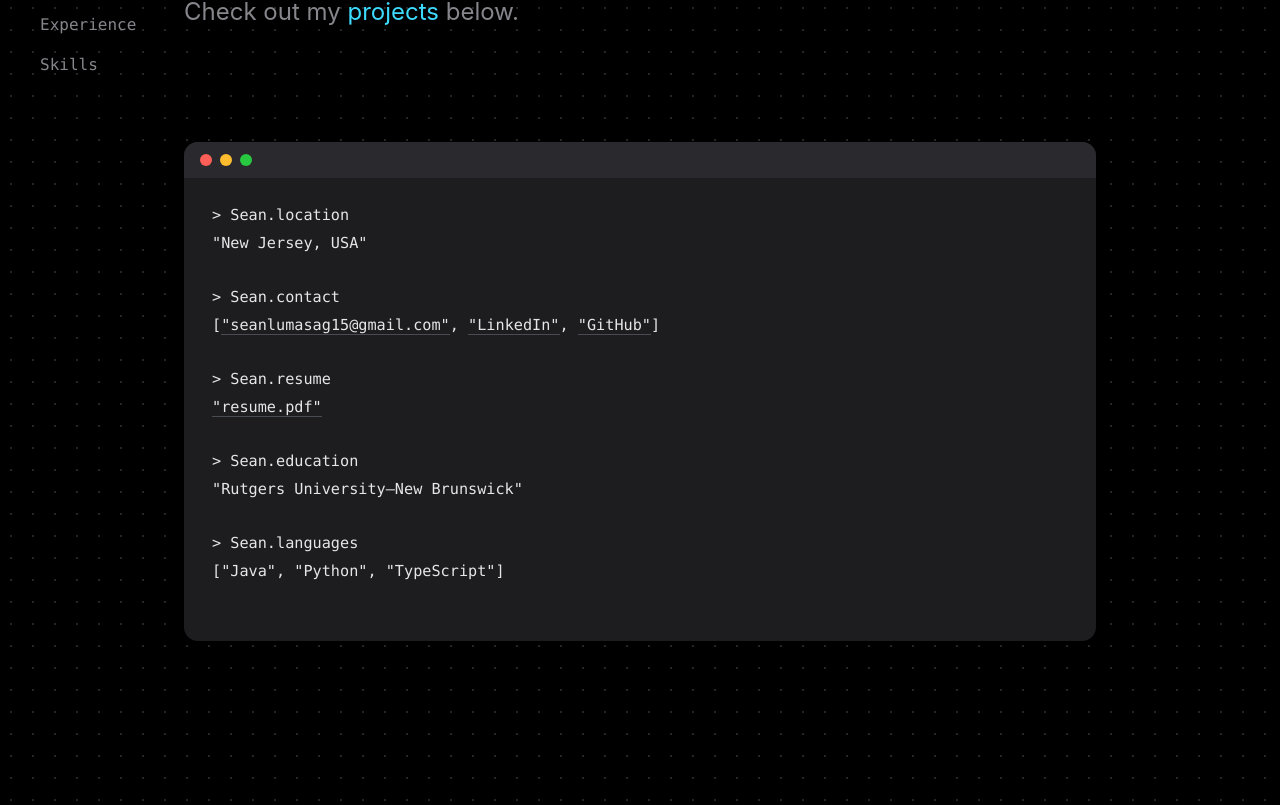
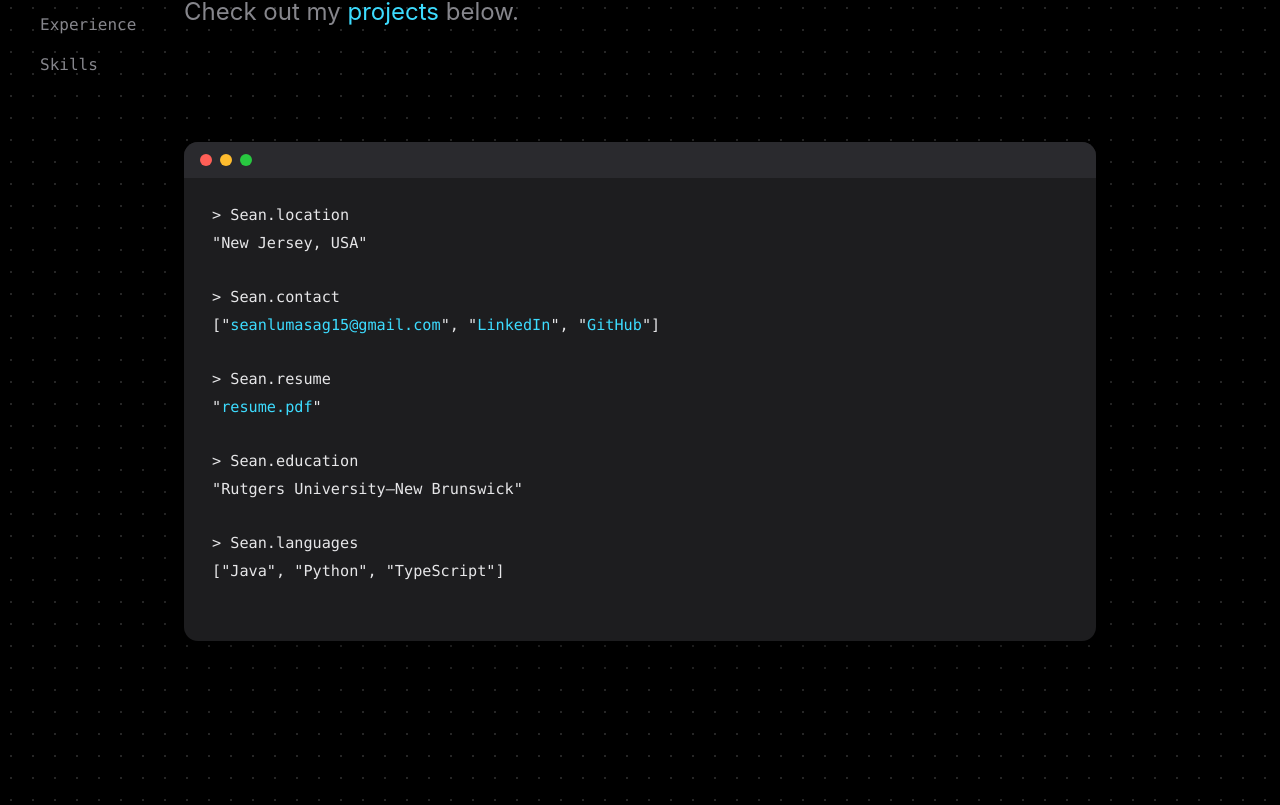
Before and after one commit to seanlumasag/personal-website, a React (Vite) app: page / in a window 1280 px wide. Shown: the part 395-1200 px from the top of the page. Built offline with nearby package versions, Linux system fonts and the light colour scheme.

Commit message:
Fix terminal link styling

```diff
--- a/src/App.css
+++ b/src/App.css
@@ -293,9 +293,12 @@
   border-radius: 14px;
   overflow: hidden;
   background: var(--card-background);
-  transition: transform 500ms ease;
+  position: relative;
+  box-shadow: 0 18px 40px rgba(0, 0, 0, 0.35);
+  transition: transform 240ms ease, box-shadow 240ms ease, border-color 240ms ease;
   width: 100%;
 }
+
 
 .terminal-bar {
   display: flex;
@@ -340,19 +343,28 @@
 }
 
 .terminal-link {
-  color: inherit;
+  color: var(--accent);
   text-decoration: none;
-  border-bottom: 1px solid rgba(154, 164, 178, 0.35);
+  border-bottom: none;
+  border-bottom: 1px solid transparent;
   transition: color 200ms ease, border-color 200ms ease;
+}
+
+.terminal-link:visited,
+.terminal-link:focus-visible {
+  color: var(--accent);
 }
 
 .terminal-link:hover,
 .terminal-link:focus-visible {
-  color: #e6e6e8;
-  border-color: rgba(230, 230, 232, 0.7);
+  border-color: rgba(61, 220, 255, 0.8);
 }
 
 .terminal-warm {
+  color: #e6e6e8;
+}
+
+.terminal-quote {
   color: #e6e6e8;
 }
 
@@ -411,7 +423,10 @@
   padding: 1.5rem;
   display: grid;
   gap: 1rem;
-  transition: transform 500ms ease;
+  position: relative;
+  border: 1px solid rgba(255, 255, 255, 0.06);
+  box-shadow: 0 18px 40px rgba(0, 0, 0, 0.35);
+  transition: transform 240ms ease, box-shadow 240ms ease, border-color 240ms ease;
 }
 
 .skills-card h3 {
@@ -448,14 +463,40 @@
   padding: 1.5rem;
   display: grid;
   gap: 1.25rem;
-  transition: transform 500ms ease;
+  position: relative;
+  box-shadow: 0 18px 40px rgba(0, 0, 0, 0.35);
+  transition: transform 240ms ease, box-shadow 240ms ease, border-color 240ms ease;
 }
 
+
+.terminal-card::after,
+.project-card::after,
+.skills-card::after {
+  content: '';
+  position: absolute;
+  inset: 0;
+  border-radius: inherit;
+  background: rgba(255, 255, 255, 0.04);
+  opacity: 0;
+  transition: opacity 240ms ease;
+  pointer-events: none;
+}
+
+.terminal-card:hover,
 .project-card:hover,
-.skills-card:hover,
-.terminal-card:hover {
-  transform: scale(1.01);
+.skills-card:hover {
+  transform: translateY(-4px);
+  border-color: rgba(255, 255, 255, 0.18);
+  box-shadow: 0 24px 60px rgba(0, 0, 0, 0.45),
+    0 0 0 1px rgba(255, 255, 255, 0.02);
 }
+
+.terminal-card:hover::after,
+.project-card:hover::after,
+.skills-card:hover::after {
+  opacity: 1;
+}
+
 
 
 .project-row {
--- a/src/components/TerminalCard.jsx
+++ b/src/components/TerminalCard.jsx
@@ -14,40 +14,48 @@ const TerminalCard = () => {
           <p>&gt; Sean.contact</p>
           <p className="terminal-accent">
             [
+            <span className="terminal-quote">&quot;</span>
             <a className="terminal-link" href="mailto:seanlumasag15@gmail.com">
-              &quot;seanlumasag15@gmail.com&quot;
+              seanlumasag15@gmail.com
             </a>
+            <span className="terminal-quote">&quot;</span>
             ,{' '}
+            <span className="terminal-quote">&quot;</span>
             <a
               className="terminal-link"
               href="https://www.linkedin.com/in/seanlumasag/"
               target="_blank"
               rel="noreferrer"
             >
-              &quot;LinkedIn&quot;
+              LinkedIn
             </a>
+            <span className="terminal-quote">&quot;</span>
             ,{' '}
+            <span className="terminal-quote">&quot;</span>
             <a
               className="terminal-link"
               href="https://github.com/seanlumasag"
               target="_blank"
               rel="noreferrer"
             >
-              &quot;GitHub&quot;
+              GitHub
             </a>
+            <span className="terminal-quote">&quot;</span>
             ]
           </p>
           <p>&nbsp;</p>
           <p>&gt; Sean.resume</p>
           <p className="terminal-accent">
+            <span className="terminal-quote">&quot;</span>
             <a
               className="terminal-link"
               href="/Lumasag_Sean_Resume.pdf"
               target="_blank"
               rel="noreferrer"
             >
-              &quot;resume.pdf&quot;
+              resume.pdf
             </a>
+            <span className="terminal-quote">&quot;</span>
           </p>
           <p>&nbsp;</p>
           <p>&gt; Sean.education</p>
```
